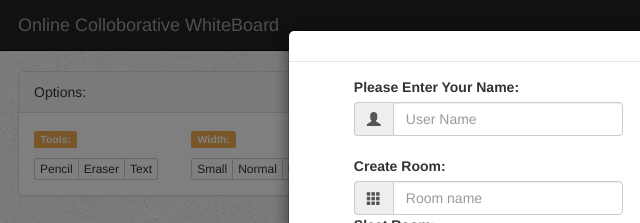
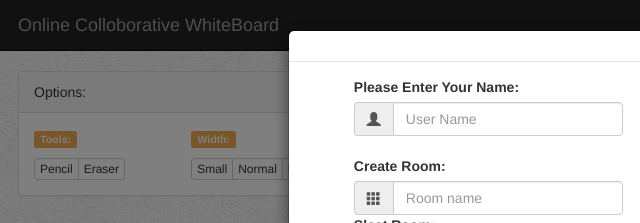
Before and after one commit to shivaprasad82/Collaborative-White--Board, a website: page whiteboard/public/index.html in a window 1280 px wide. Shown: the top 223 px of the page, 52-692 px from the left. Drawn offline with nearby package versions, Linux system fonts and the light colour scheme; no server answers.

Commit message:
updating features

```diff
--- a/whiteboard/public/index.html
+++ b/whiteboard/public/index.html
@@ -68,8 +68,7 @@
                                 <button type="button" class="btn btn-default"
                                         onclick="whiteboard.tool('eraser')">Eraser
                                 </button>
-                                <button type="button" class="btn btn-default"
-								        onclick="whiteboard.tool('text')">Text</button>
+
                             </div>
                         </div>
                         <div class="col-lg-2">
```
